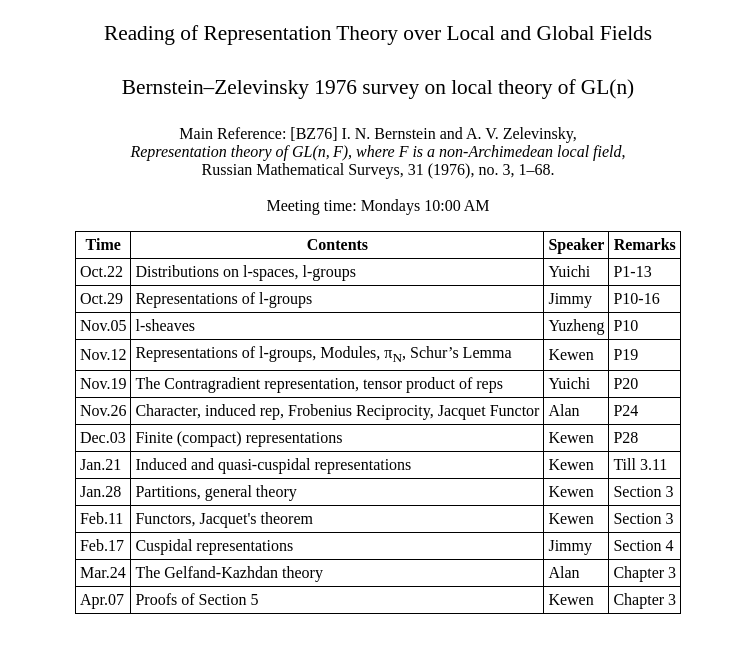
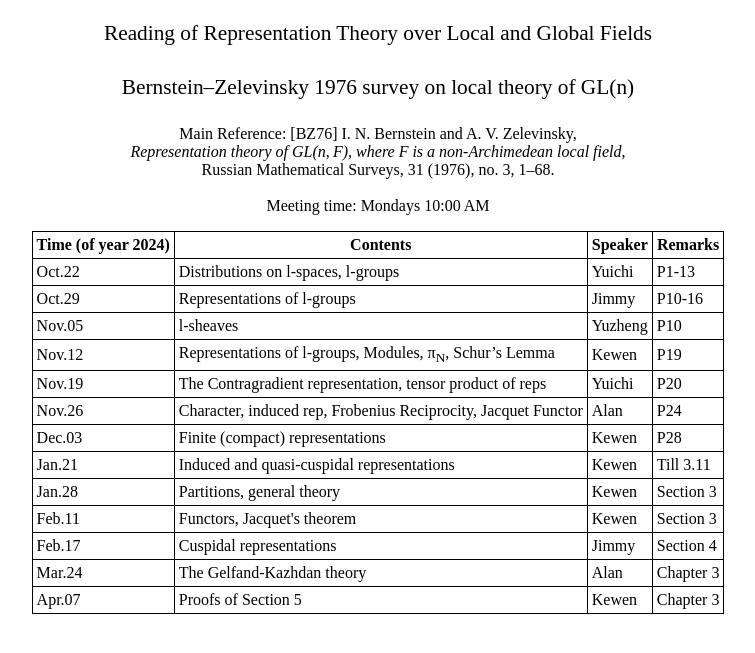
Before and after one commit to axhou/axhou.github.io, a Jekyll site: the page bzf2024.html, which Jekyll copies as it is, in a window 1280 px wide. Shown: the top 653 px of the page, without its empty margins (262-1017 px from the left). Built offline with Jekyll 4.4.1, drawn with Linux system fonts in a browser that asks for light colours.

Commit message:
Update bzf2024.html

```diff
--- a/bzf2024.html
+++ b/bzf2024.html
@@ -41,7 +41,7 @@
   <table>
     <thead>
       <tr>
-        <th>Time</th>
+        <th>Time (of year 2024)</th>
         <th>Contents</th>
         <th>Speaker</th>
         <th>Remarks</th>
```
